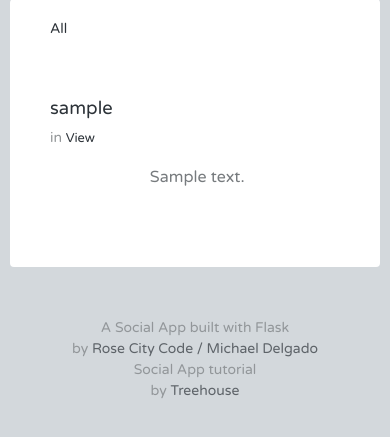
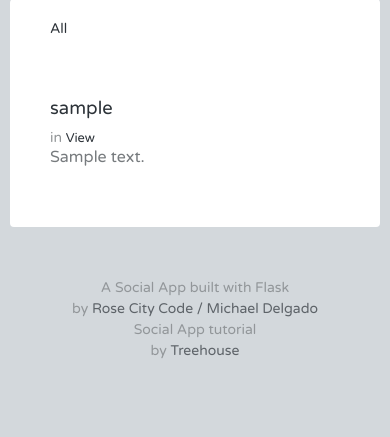
Before and after one commit to mike-del/social_network_flask, a Python web app: template templates/stream.html in a window 390 px wide. Shown: the part 91-528 px from the top of the page. Run offline with Jinja, Linux system fonts and the light colour scheme; the template is opened without the code that fills it: most values are stand-ins (such as "Sample title", 1, 10 or a date in 2020).

Commit message:
removed white space: pre for post on small screens

```diff
--- a/static/css/main.css
+++ b/static/css/main.css
@@ -306,6 +306,6 @@ footer p {
     padding: 0 10px;
 }
 
-.post {
+/*.post {
     white-space: pre;
-}
+}*/
```
